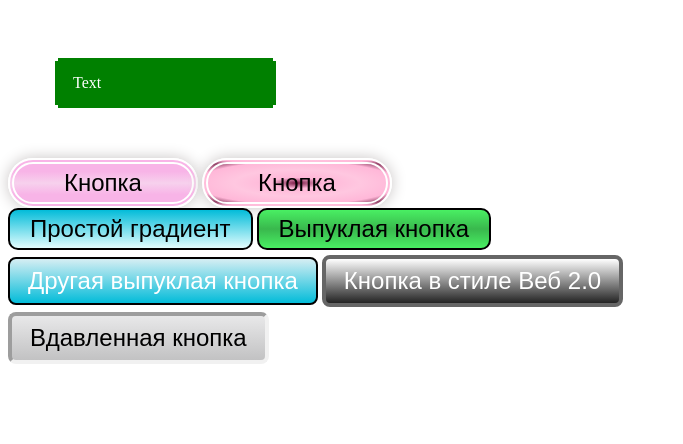
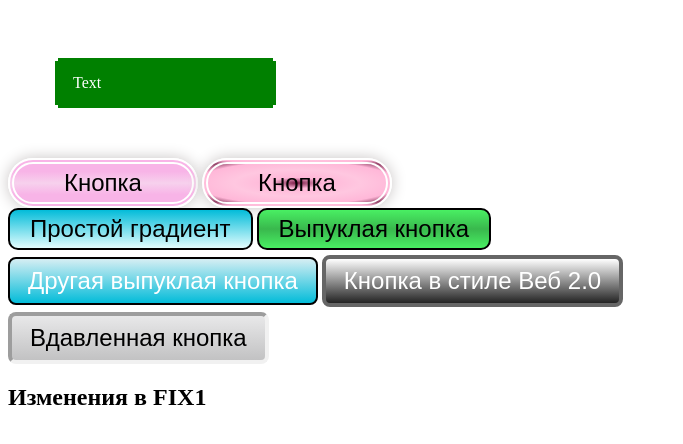
Before and after one commit to WampSh/TestRep, a plain HTML site: page index.html in a window 1280 px wide. Shown: the whole page, without its empty margins (0-683 px from the left). Drawn offline with Linux system fonts and the light colour scheme.

Commit message:
Add new text

```diff
--- a/index.html
+++ b/index.html
@@ -137,5 +137,7 @@
 <br>
 <div class="vdbut">Вдавленная кнопка</div>
 
+<h2>Изменения в FIX1</h2>
+
 </body>
 </html>
```
